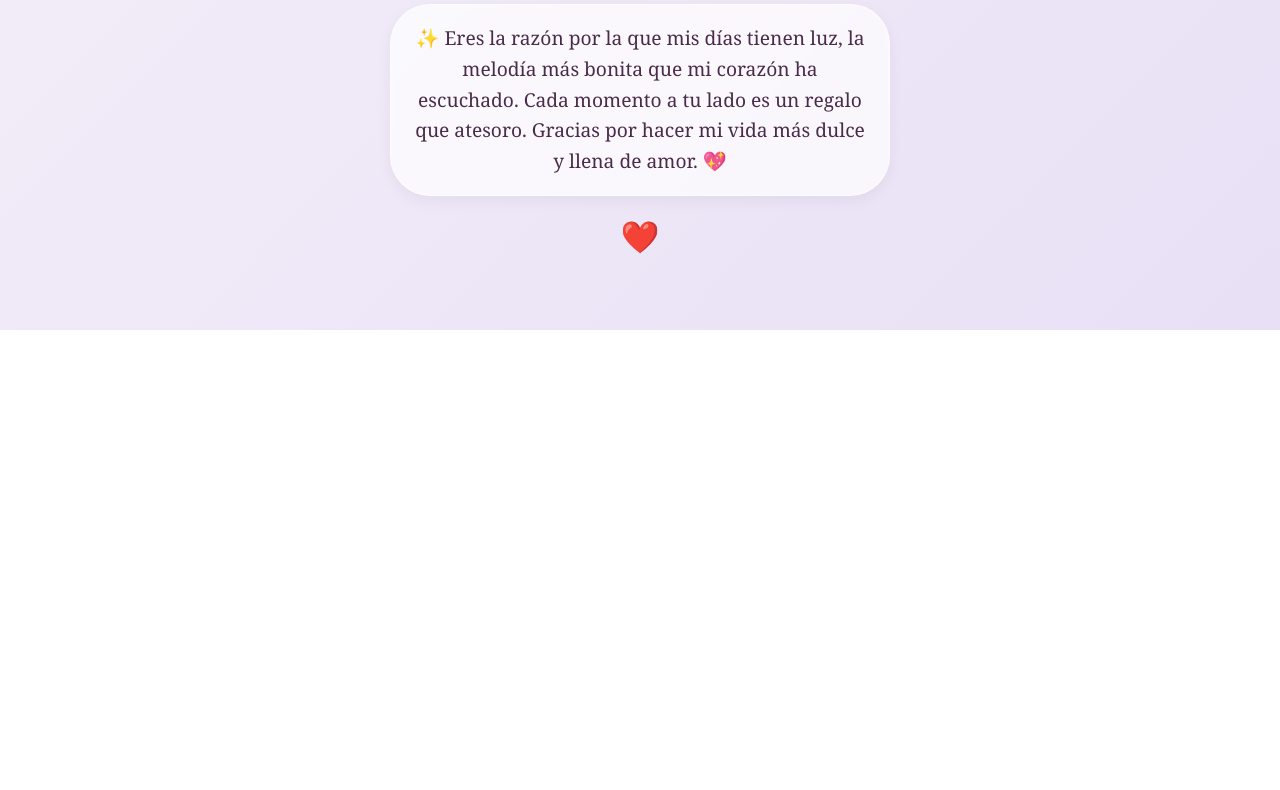
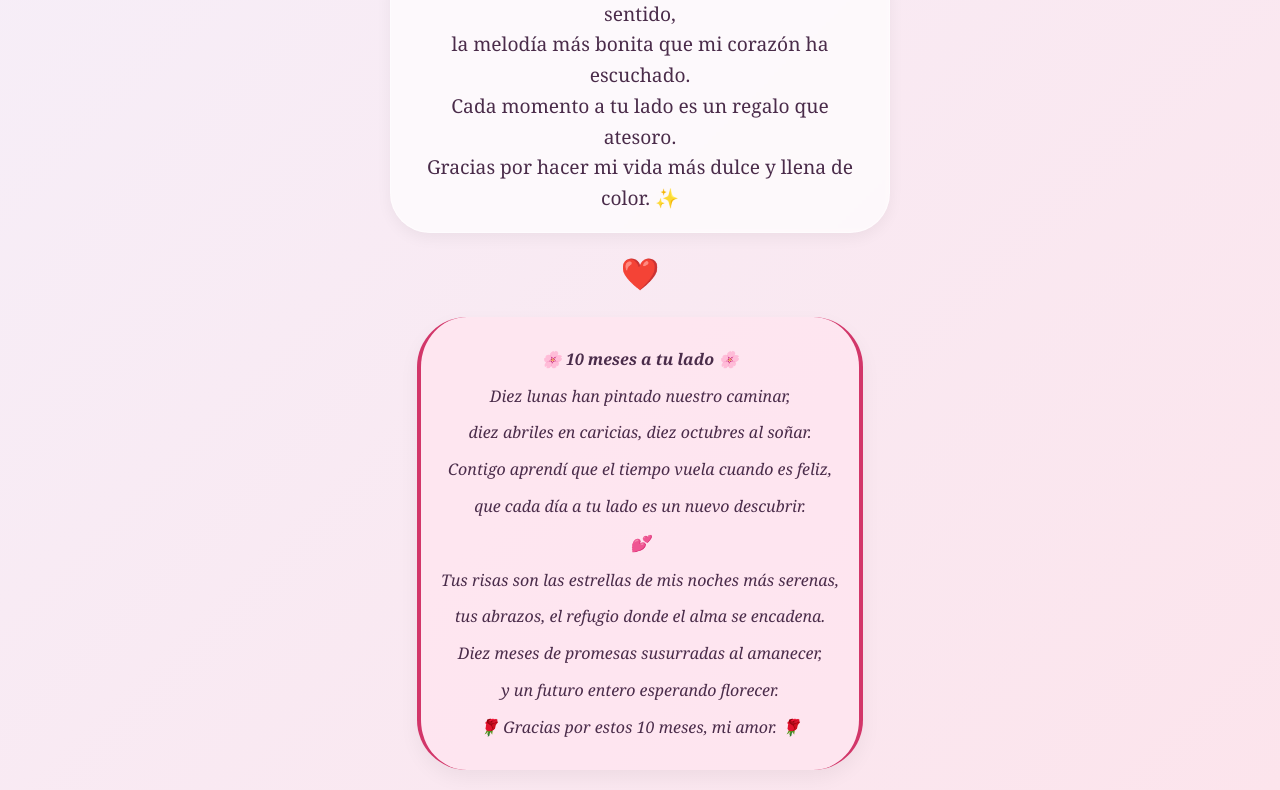
Before and after one commit to Laiher99/Lizy, a plain HTML site: page index.html in a window 1280 px wide. Shown: the part 470-1260 px from the top of the page. Before the commit the page ends 800 px from the top, so only its background shows below. Drawn offline with Linux system fonts and the light colour scheme.

Commit message:
Update index.html

```diff
--- a/index.html
+++ b/index.html
@@ -1,10 +1,9 @@
-
 <!DOCTYPE html>
 <html lang="es">
 <head>
 <meta charset="UTF-8">
 <meta name="viewport" content="width=device-width, initial-scale=1.0">
-    <title>Para mi peque ❤️</title>
+<title>Para mi peque W</title>
 <style>
 * {
 margin: 0;
@@ -18,8 +17,8 @@
 flex-direction: column;
 justify-content: center;
 align-items: center;
-            background: linear-gradient(135deg, #f5f0fa 0%, #e8e0f5 100%);
-            font-family: 'Segoe UI', 'Arial', system-ui, sans-serif;
+background: linear-gradient(135deg, #f5f0fa, #fce4ec);
+font-family: 'Segoe UI', 'Arial', system-ui;
 padding: 20px;
 }
 
@@ -50,7 +49,7 @@
 h2 {
 margin-top: 25px;
 font-size: 2.2rem;
-            background: linear-gradient(45deg, #d23669, #8b4b8b);
+background: linear-gradient(45deg, #d23669, #b23c6e);
 background-clip: text;
 -webkit-background-clip: text;
 color: transparent;
@@ -73,7 +72,7 @@
 border: 1px solid rgba(255,255,255,0.5);
 }
 
-        /* Corazón decorativo opcional */
+/* Corazon decorativo opcional */
 .corazon {
 margin-top: 20px;
 font-size: 1.8rem;
@@ -86,30 +85,67 @@
 50% { transform: scale(1.15); }
 }
 
+/* Verso de los 10 meses */
+.verso-meses {
+margin-top: 25px;
+font-size: 1rem;
+line-height: 1.8;
+color: #4a2c4a;
+background: rgba(255, 230, 240, 0.85);
+padding: 20px;
+border-radius: 50px;
+font-family: 'Georgia', serif;
+font-style: italic;
+border-left: 4px solid #d23669;
+border-right: 4px solid #d23669;
+max-width: 550px;
+box-shadow: 0 8px 20px rgba(0,0,0,0.05);
+}
+
+.verso-meses p {
+margin: 8px 0;
+}
+
 /* Responsive */
 @media (max-width: 550px) {
 h2 { font-size: 1.6rem; }
-            .texto-bonito { font-size: 1rem; padding: 14px 18px; }
+.texto-bonito { font-size: 1rem; padding: 14px; }
+.verso-meses { font-size: 0.9rem; padding: 15px; }
 }
 </style>
 </head>
 <body>
 <div class="contenedor">
-        <!-- Cambia 'mi-imagen.jpg' por el nombre real de tu imagen (en la misma carpeta) -->
+<!-- Cambia 'mi-imagen.jpg' por el nombre real de tu archivo -->
 <img src="./Lizy.png" alt="Nuestra foto especial">
 
 <h2>te quiero mucho mi peque</h2>
 
 <div class="texto-bonito">
-            ✨ Eres la razón por la que mis días tienen luz,
-            la melodía más bonita que mi corazón ha escuchado.
-            Cada momento a tu lado es un regalo que atesoro.
-            Gracias por hacer mi vida más dulce y llena de amor. 💖
+✨ Eres la razón por la que mis días tienen sentido, <br>
+la melodía más bonita que mi corazón ha escuchado. <br>
+Cada momento a tu lado es un regalo que atesoro. <br>
+Gracias por hacer mi vida más dulce y llena de color. ✨
 </div>
 
 <div class="corazon">
 ❤️
 </div>
+
+<!-- Verso agregado por los 10 meses -->
+<div class="verso-meses">
+<p>🌸 <strong>10 meses a tu lado</strong> 🌸</p>
+<p>Diez lunas han pintado nuestro caminar,</p>
+<p>diez abriles en caricias, diez octubres al soñar.</p>
+<p>Contigo aprendí que el tiempo vuela cuando es feliz,</p>
+<p>que cada día a tu lado es un nuevo descubrir.</p>
+<p>💕</p>
+<p>Tus risas son las estrellas de mis noches más serenas,</p>
+<p>tus abrazos, el refugio donde el alma se encadena.</p>
+<p>Diez meses de promesas susurradas al amanecer,</p>
+<p>y un futuro entero esperando florecer.</p>
+<p>🌹 <em>Gracias por estos 10 meses, mi amor.</em> 🌹</p>
+</div>
 </div>
 </body>
 </html>
```
Lines whose indentation alone changed are shown as unchanged.
